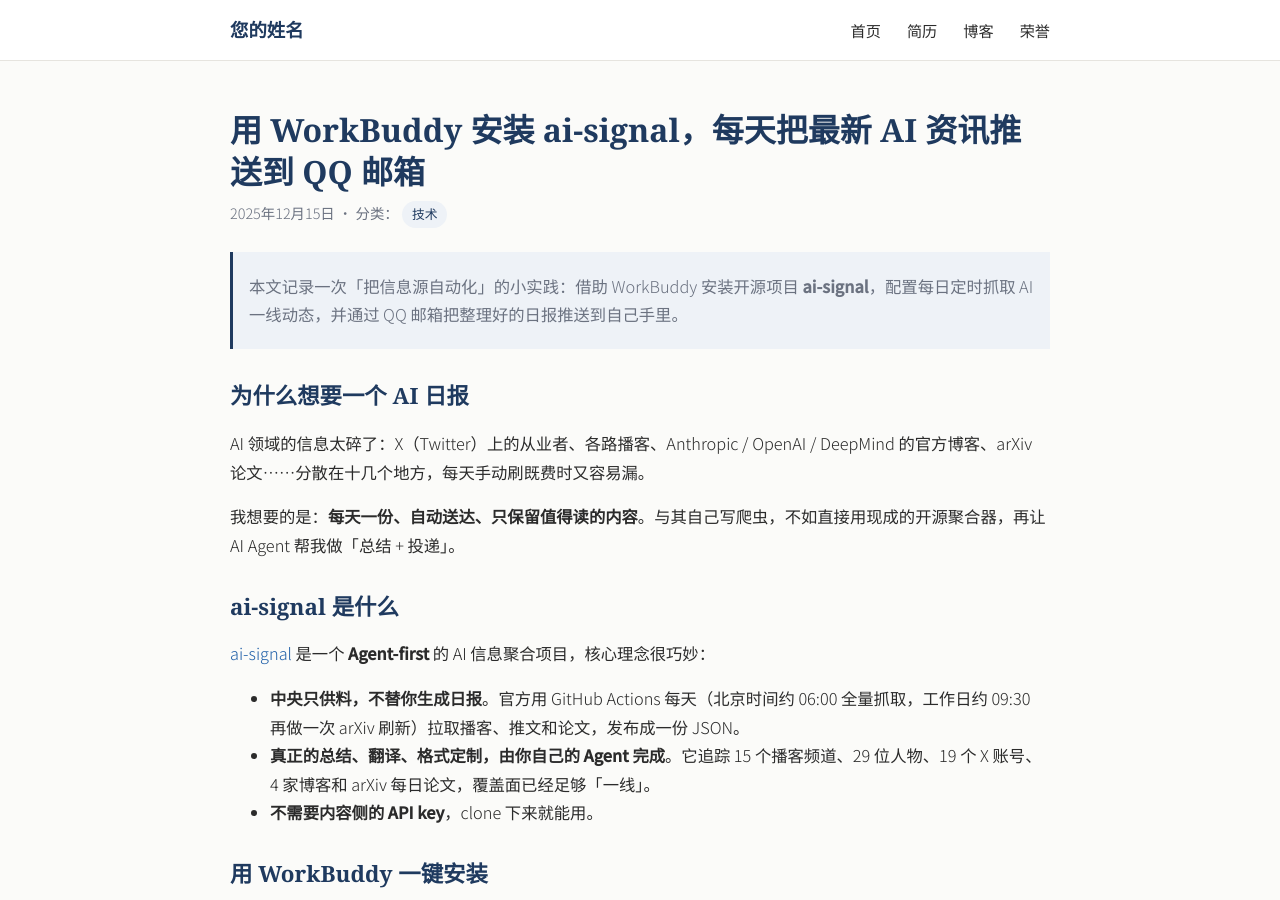
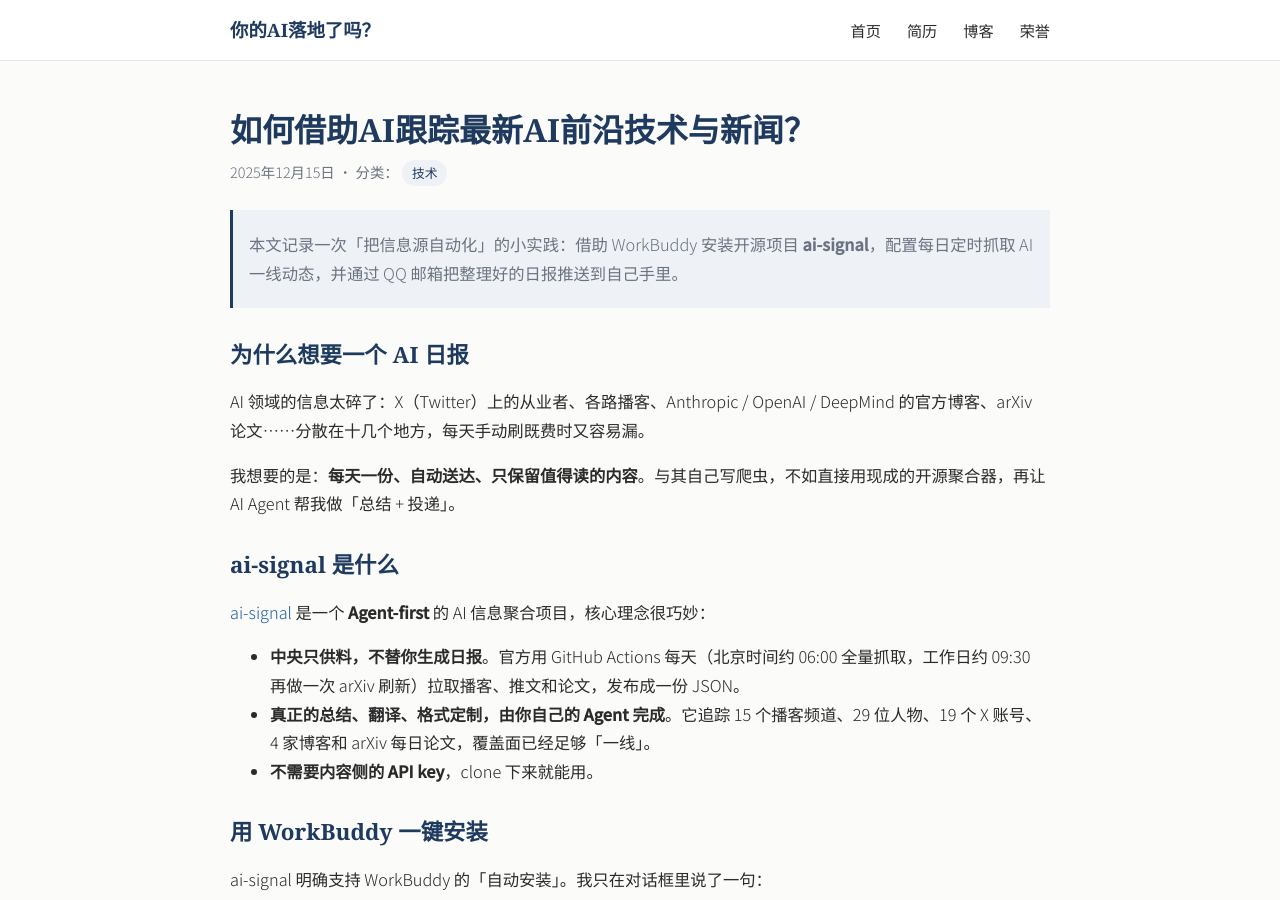
Before and after one commit to shengxingbai/shengxingbai.github.io, a Jekyll site: the page built from _posts/2025-12-15-ai-signal-qq-email-digest.md, in a window 1280 px wide and 900 px high. Built offline with Jekyll 4.4.1, drawn with Linux system fonts in a browser that asks for light colours; some of the changed text lies outside the part shown.

Commit message:
chore: 更新站点标题/作者为白盛兴，调整置顶博客标题

```diff
--- a/_config.yml
+++ b/_config.yml
@@ -1,7 +1,7 @@
 # ----- 站点基础信息（请按需要修改）-----
-title: 您的姓名
+title: 你的AI落地了吗？
 description: 个人学术主页 · 简历 · 博客 · 荣誉
-author: 您的姓名
+author: 白盛兴
 lang: zh-CN
 
 # 部署相关
--- a/_posts/2025-12-15-ai-signal-qq-email-digest.md
+++ b/_posts/2025-12-15-ai-signal-qq-email-digest.md
@@ -1,6 +1,6 @@
 ---
 layout: post
-title: 用 WorkBuddy 安装 ai-signal，每天把最新 AI 资讯推送到 QQ 邮箱
+title: 如何借助AI跟踪最新AI前沿技术与新闻？
 date: 2025-12-15
 categories: [技术]
 pinned: true
```
